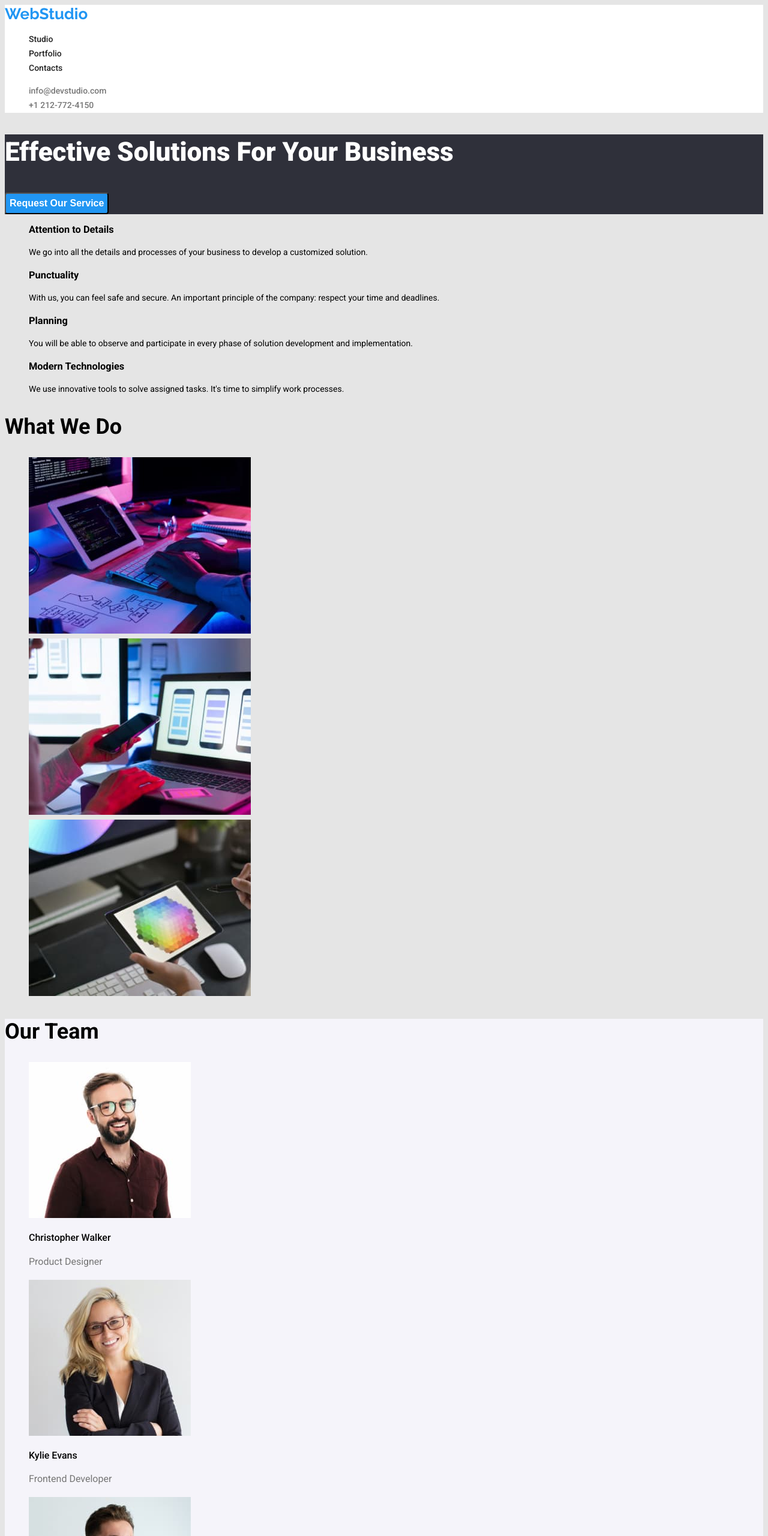
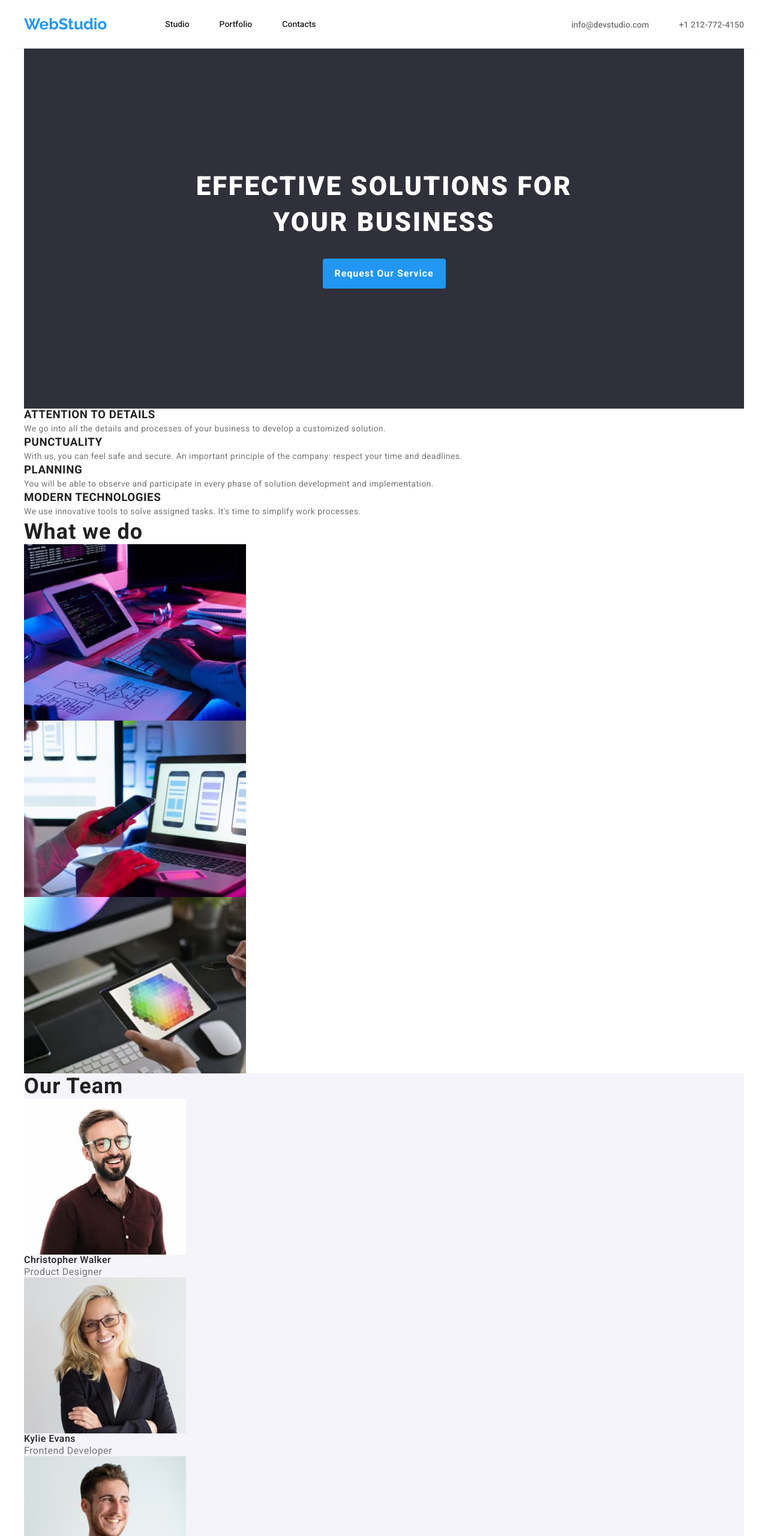
Before and after one commit to lilyzeta/goit-markup-hw-03, a plain HTML site: page index.html in a window 1280 px wide. Shown: the top 2560 px of the page at 60% size. Drawn offline with Linux system fonts and the light colour scheme.

Commit message:
Header Blocking Applied

```diff
--- a/css/styles.css
+++ b/css/styles.css
@@ -1,3 +1,5 @@
+/* Overall Site Styles: Header, Buttons, Footer */
+/* General Site Styles */
 @import url("https://fonts.googleapis.com/css2?family=Raleway:wght@700&family=Roboto:wght@400;500;700;900&display=swap");
 :root {
   --accentbright: #2196f3;
@@ -8,22 +10,20 @@
   --footercolor: #2f303a;
   --accentbackground: #f5f4fa;
   --accentbox: #eeeeee;
-}
-/* Background Boxes*/
-.topbarback {
-  background-color: var(--mainbright);
-}
-.promobody {
-  background-color: var(--footercolor);
-}
-.ourteam {
-  background-color: var(--accentbackground);
-}
-.imgbox {
-  background-color: var(--accentbox);
+  --bordercolor: #ececec;
 }
 
-/* Buttons */
+a:link:active {
+  cursor: pointer;
+}
+a:link {
+  text-decoration: none;
+}
+
+body {
+  font-family: roboto;
+}
+
 button:hover {
   cursor: pointer;
 }
@@ -31,40 +31,36 @@ button:hover {
 button {
   border-radius: 4px;
 }
-.promobutton {
-  font-weight: 700;
-  background-color: var(--accentbright);
-  color: var(--mainbright);
-  font-size: 16px;
-  line-height: 1.88;
+
+ul {
+  list-style: none;
 }
 
-.filter {
-  font-size: 16px;
-  font-weight: 500;
-  line-height: 1.63;
-  background-color: var(--accentbackground);
-  border: 2px;
-  color: var(--accentbright);
-}
-.filter:hover {
-  background-color: var(--accentbright);
-  color: var(--mainbright);
+/* Remove Global Styling*/
+* {
+  padding: 0;
+  margin: 0;
 }
 
-/* Text Styles*/
-
-body {
-  font-family: roboto;
-  color: var(maindark);
-  font-weight: 400;
-  font-size: 14px;
-  line-height: 1.714;
-  background-color: var(--background);
+img {
+  max-width: 100%;
+  height: auto;
+  display: block;
 }
 
-a:link:active {
-  cursor: pointer;
+.container {
+  width: 1200px;
+  padding-left: 15px;
+  padding-right: 15px;
+  margin: 0 auto;
+}
+
+/* Header */
+
+.header-container {
+  display: flex;
+  align-items: center;
+  border-bottom: 1px solid var(--bordercolor);
 }
 
 .logo {
@@ -73,86 +69,200 @@ a:link:active {
   font-size: 26px;
   font-weight: 700;
   line-height: 1.174;
+  margin-right: 97px;
+  padding-top: 24px;
+  padding-bottom: 24px;
+  display: block;
 }
 
-.lead {
-  list-style: none;
+.nav-back {
+  background-color: var(--mainbright);
 }
-.topbar {
+
+.nav-list {
+  display: flex;
+}
+.nav-item {
+  margin-right: 50px;
+}
+
+.nav-item:last-child {
+  margin-right: 0;
+}
+
+.nav-link {
   color: var(--maindark);
   font-size: 14px;
   font-weight: 500;
   line-height: 1.172;
+  padding-top: 32px;
+  padding-bottom: 32px;
+  display: block;
 }
-.topbar:hover {
+.nav-link:hover {
   color: var(--accentbright);
 }
 
-.rightbar {
+.nav-contact {
   color: var(--mainmid);
   font-size: 14px;
   font-weight: 500;
 }
 
-.rightbar:hover {
+.nav-contact:hover {
   color: var(--accentbright);
 }
 
-a:link {
-  text-decoration: none;
+.header-contacts-list {
+  margin-left: auto;
+  display: flex;
 }
-.lead-next {
-  color: var(--mainmid);
-  font-size: 14px;
-  font-weight: 500;
-  list-style: none;
+.header-contacts-item:not(:last-child) {
+  margin-right: 50px;
 }
 
-.promo {
+/* Footer */
+
+.foot {
+  font-style: normal;
+}
+.foot-address {
+  color: var(--mainbright);
+}
+
+.foot-contact {
+  color: var(--mainbright);
+  opacity: 0.6;
+}
+
+/* Studio Page: Hero, Our Features, Our Team */
+
+/* Hero */
+
+.hero-section {
+  background-color: var(--footercolor);
+  padding: 200px 0;
+}
+
+.hero {
   font-weight: 900;
   color: var(--mainbright);
   font-size: 44px;
   line-height: 1.36;
+  letter-spacing: 0.06em;
+  text-transform: uppercase;
+  text-align: center;
+  margin-bottom: 30px;
 }
 
-.minihead {
+.promobutton {
+  font-family: roboto;
+  font-weight: 700;
+  background-color: var(--accentbright);
+  color: var(--mainbright);
+  font-size: 16px;
+  line-height: 1.88;
+  letter-spacing: 0.06em;
+  margin: 0 auto;
+  display: block;
+  padding: 10px 20px;
+  border: none;
+}
+
+.promobutton:hover,
+.promobutton:focus {
+  background-color: var(--mainbright);
+  color: var(--accentbright);
+}
+
+/* Our Features */
+
+.feature-subtitle {
   font-weight: 700;
   line-height: 1.172;
+  text-transform: uppercase;
+  letter-spacing: 0.03em;
+  color: var(--maindark);
 }
 
-.midhead {
+.feature-desc {
+  color: var(--mainmid);
+  font-weight: 400;
+  font-size: 14px;
+  line-height: 1.714;
+  letter-spacing: 0.03em;
+}
+
+/* What we Do */
+
+.whatwedo {
+  color: var(--maindark);
   font-weight: 700;
   font-size: 36px;
   line-height: 1.172;
+  letter-spacing: 0.03em;
 }
-.nametag {
+
+/* Our Team */
+
+.ourteamback {
+  background-color: var(--accentbackground);
+}
+
+.ourteamhead {
+  color: var(--maindark);
+  font-weight: 700;
+  font-size: 36px;
+  line-height: 1.172;
+  letter-spacing: 0.03em;
+}
+
+.team-nametag {
+  color: var(--maindark);
   font-weight: 500;
   font-size: 16px;
   line-height: 1.172;
+  letter-spacing: 0.03em;
 }
-.jobtitle {
+
+.team-work {
   font-size: 16px;
   color: var(--mainmid);
+  letter-spacing: 0.03em;
 }
-.bottom {
-  font-style: normal;
+
+/* Portfolio Page */
+
+.gallery-button {
+  font-size: 16px;
+  font-weight: 500;
+  line-height: 1.63;
+  background-color: var(--accentbackground);
+  border: 2px;
+  color: var(--maindark);
+  font-family: roboto;
+  letter-spacing: 0.03em;
 }
-.where {
+.gallery-button:hover {
+  background-color: var(--accentbright);
   color: var(--mainbright);
 }
 
-.digitalcontact {
-  color: var(--mainbright);
-  opacity: 0.6;
+.art-back {
+  background-color: var(--accentbox);
 }
-.artname {
+
+.art-name {
+  color: var(--maindark);
   font-style: bold;
   font-size: 18px;
   line-height: 2;
+  letter-spacing: 0.06em;
 }
 
-.artdesc {
+.art-desc {
   font-size: 16px;
   line-height: 1.88;
   color: var(--mainmid);
+  letter-spacing: 0.03em;
 }
--- a/index.html
+++ b/index.html
@@ -3,77 +3,83 @@
   <head>
     <meta charset="utf-8" />
     <title>Studio</title>
-    <link rel="stylesheet" href="/css/styles.css" />
+    <link rel="stylesheet" href="css/styles.css" />
   </head>
   <body>
-    <header class="topbarback">
+    <header class="nav-back">
+      <div class="container header-container">
         <a class="logo" href="index.html">WebStudio</a>
         <nav>
-        <ul class="lead">
-          <li>
-            <a class="topbar" href="index.html" title="Studio">Studio</a>
+          <ul class="nav-list">
+            <li class="nav-item">
+              <a class="nav-link" href="index.html" title="Studio">Studio</a>
             </li>
-          <li>
-            <a class="topbar" href="portfolio.html" title="Portfolio"
+            <li class="nav-item">
+              <a class="nav-link" href="portfolio.html" title="Portfolio"
                 >Portfolio</a
               >
             </li>
-          <li>
-            <a class="topbar" href="#" title="Contacts">Contacts</a>
+            <li class="nav-item">
+              <a class="nav-link" href="#" title="Contacts">Contacts</a>
             </li>
           </ul>
         </nav>
-      <ul class="lead">
-        <li>
-          <a class="rightbar" href="mailto:info@devstudio.com"
+        <ul class="header-contacts-list">
+          <li class="header-contacts-item">
+            <a class="nav-contact" href="mailto:info@devstudio.com"
               >info@devstudio.com</a
             >
           </li>
-        <li>
-          <a class="rightbar" href="tel:+12127724150">+1 212-772-4150</a>
+          <li class="header-contacts-item">
+            <a class="nav-contact" href="tel:+12127724150">+1 212-772-4150</a>
           </li>
         </ul>
+      </div>
     </header>
     <main>
-      <section class="promobody">
-        <h1 class="promo">Effective Solutions For Your Business</h1>
+      <div class="container">
+        <section class="hero-section">
+          <h1 class="hero">
+            Effective Solutions For <br />
+            Your Business
+          </h1>
           <button class="promobutton" type="button">Request Our Service</button>
         </section>
         <section>
-        <ul class="lead">
+          <ul>
             <li>
-            <h3 class="minihead">Attention to Details</h3>
-            <p>
+              <h3 class="feature-subtitle">Attention to Details</h3>
+              <p class="feature-desc">
                 We go into all the details and processes of your business to
                 develop a customized solution.
               </p>
             </li>
             <li>
-            <h3 class="minihead">Punctuality</h3>
-            <p>
+              <h3 class="feature-subtitle">Punctuality</h3>
+              <p class="feature-desc">
                 With us, you can feel safe and secure. An important principle of
                 the company: respect your time and deadlines.
               </p>
             </li>
             <li>
-            <h3 class="minihead">Planning</h3>
-            <p>
+              <h3 class="feature-subtitle">Planning</h3>
+              <p class="feature-desc">
                 You will be able to observe and participate in every phase of
                 solution development and implementation.
               </p>
             </li>
             <li>
-            <h3 class="minihead">Modern Technologies</h3>
-            <p>
+              <h3 class="feature-subtitle">Modern Technologies</h3>
+              <p class="feature-desc">
                 We use innovative tools to solve assigned tasks. It's time to
                 simplify work processes.
               </p>
             </li>
           </ul>
         </section>
-      <section title="What We Do">
-        <h2 class="midhead">What We Do</h2>
-        <ul class="lead">
+        <section>
+          <h2 class="whatwedo">What we do</h2>
+          <ul>
             <li>
               <img
                 src="assets/images/a1laptop.jpg"
@@ -100,9 +106,9 @@
             </li>
           </ul>
         </section>
-      <section class="ourteam" title="Our Team">
-        <h2 class="midhead">Our Team</h2>
-        <ul class="lead">
+        <section class="ourteamback" title="Our Team">
+          <h2 class="ourteamhead">Our Team</h2>
+          <ul>
             <li>
               <img
                 src="assets/images/b1christopherw.jpg"
@@ -110,8 +116,8 @@
                 height="260"
                 width="270x"
               />
-            <h3 class="nametag">Christopher Walker</h3>
-            <p class="jobtitle">Product Designer</p>
+              <h3 class="team-nametag">Christopher Walker</h3>
+              <p class="team-work">Product Designer</p>
             </li>
             <li>
               <img
@@ -120,8 +126,8 @@
                 height="260"
                 width="270x"
               />
-            <h3 class="nametag">Kylie Evans</h3>
-            <p class="jobtitle">Frontend Developer</p>
+              <h3 class="team-nametag">Kylie Evans</h3>
+              <p class="team-work">Frontend Developer</p>
             </li>
             <li>
               <img
@@ -130,8 +136,8 @@
                 height="260"
                 width="270"
               />
-            <h3 class="nametag">Ryan Harris</h3>
-            <p class="jobtitle">Marketing</p>
+              <h3 class="team-nametag">Ryan Harris</h3>
+              <p class="team-work">Marketing</p>
             </li>
             <li>
               <img
@@ -140,27 +146,40 @@
                 height="260"
                 width="270"
               />
-            <h3 class="nametag">Tyler Moore</h3>
-            <p class="jobtitle">UI Designer</p>
+              <h3 class="team-nametag">Tyler Moore</h3>
+              <p class="team-work">UI Designer</p>
             </li>
           </ul>
         </section>
+      </div>
     </main>
-    <footer class="promobody">
-      <address class="bottom">
+    <footer class="hero-section">
+      <div class="container">
         <a class="logo" href="index.html">WebStudio</a>
+        <address class="foot">
+          <ul>
+            <li>
               <a
-          class="where"
+                class="foot-address"
                 href="https://goo.gl/maps/9Rd5TcPRFXRM2J766"
                 target="blank"
               >
                 695 Park Ave, NY 10065, USA
               </a>
-        <a class="digitalcontact" href="mailto:info@devstudio.com"
+            </li>
+            <li>
+              <a class="foot-contact" href="mailto:info@devstudio.com"
                 >info@devstudio.com
               </a>
-        <a class="digitalcontact" href="tel:+1217724150"> +1 212-772-4150</a>
+            </li>
+            <li>
+              <a class="foot-contact" href="tel:+1217724150">
+                +1 212-772-4150</a
+              >
+            </li>
+          </ul>
         </address>
+      </div>
     </footer>
   </body>
 </html>
```
Also changed, not shown: portfolio.html (+67 -55 lines). Lines whose indentation alone changed are shown as unchanged.
